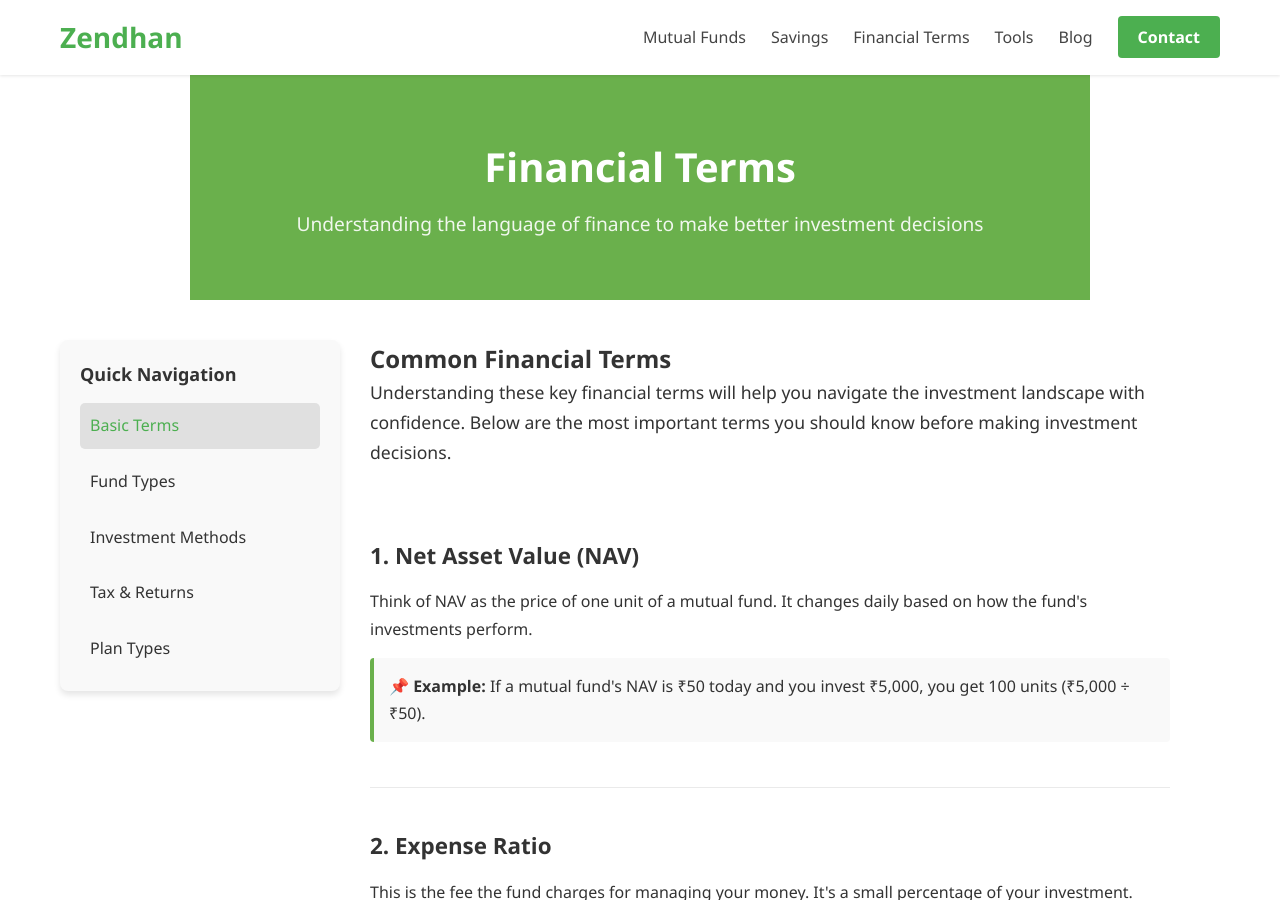
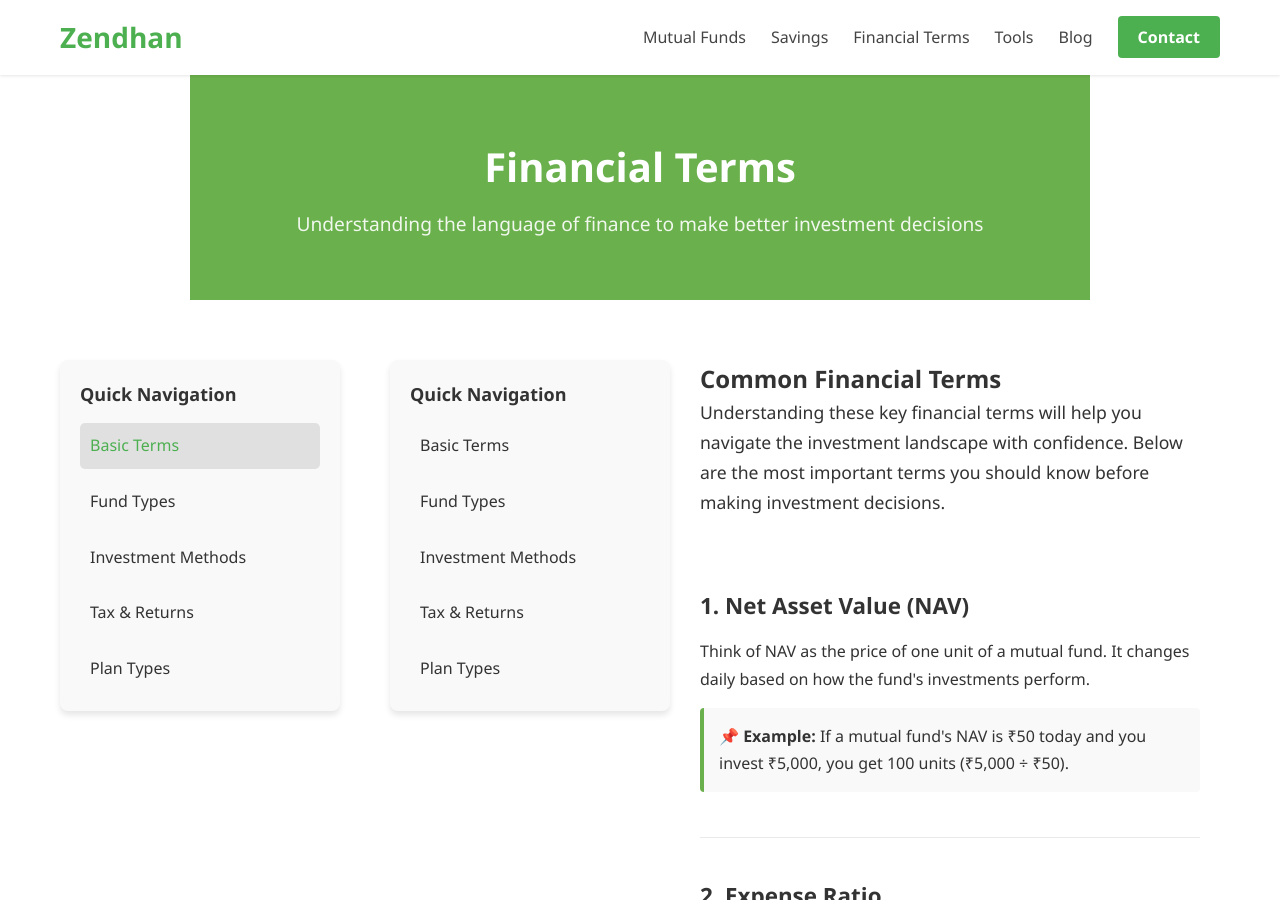
Before and after one commit to nandan11/zendhan, a Jekyll site: the page built from financial-terms.html, in a window 1280 px wide and 900 px high. Built offline with Jekyll 4.4.1, drawn with Linux system fonts in a browser that asks for light colours.

Commit message:
Update financial-terms.html

```diff
--- a/financial-terms.html
+++ b/financial-terms.html
@@ -11,6 +11,21 @@ custom_css:
         <p>Understanding the language of finance to make better investment decisions</p>
     </div>
 </section>
+
+<!-- Page Layout Container -->
+<div class="page-layout">  <!-- ADDED this container -->
+
+  <!-- Quick Navigation Sidebar -->
+  <div class="terms-navigation">
+    <h3>Quick Navigation</h3>
+    <ul>
+      <li><a href="#nav-basics">Basic Terms</a></li>
+      <li><a href="#nav-funds">Fund Types</a></li>
+      <li><a href="#nav-investment">Investment Methods</a></li>
+      <li><a href="#nav-tax">Tax & Returns</a></li>
+      <li><a href="#nav-plans">Plan Types</a></li>
+    </ul>
+  </div>
 
 <!-- Financial Terms Content -->
 <section class="financial-terms-content">
@@ -244,7 +259,7 @@ custom_css:
         </div>
     </div>
 </section>
-
+</div>
 <!-- JavaScript for Navigation Highlighting -->
 <script>
 document.addEventListener('DOMContentLoaded', function() {
```
